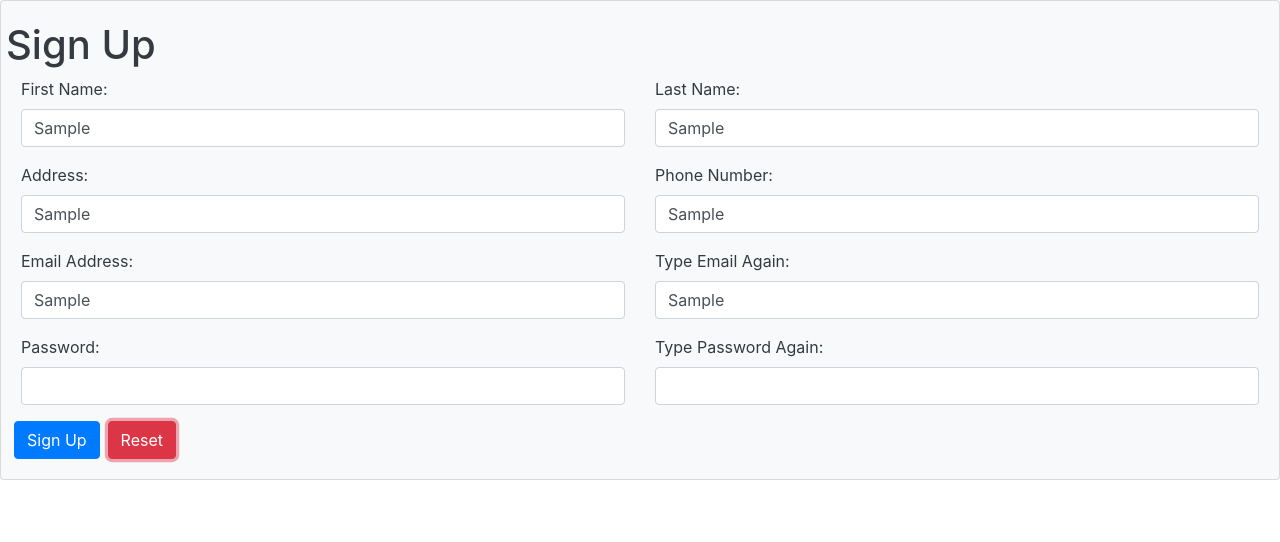
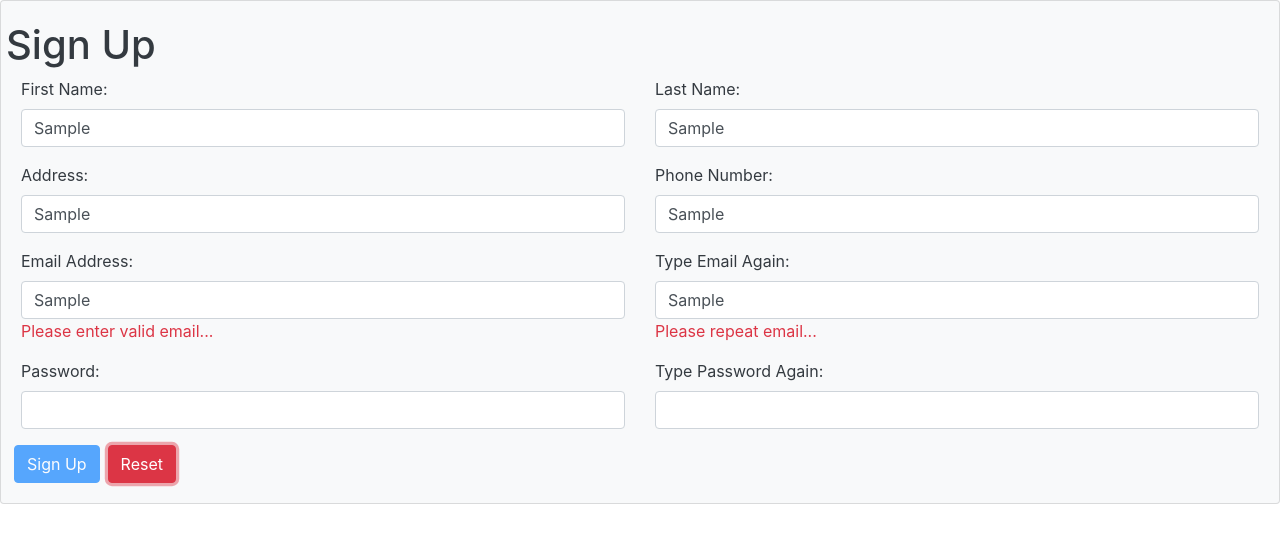
Before and after one commit to sabinbogati1/Student-Management-System-in-MEAN, an Angular app: page /signup in a window 1280 px wide. Both pictures are taken after typing "Sample", "Sample", "Sample", "Sample", "Sample", "Sample" into the empty fields and a click on the button "Reset". Shown: the top 542 px of the page. Built offline with nearby package versions, Linux system fonts and the light colour scheme.

Commit message:
Validation Working Now...

```diff
--- a/src/app/login/login.component.ts
+++ b/src/app/login/login.component.ts
@@ -14,7 +14,7 @@ export class LoginComponent implements OnInit {
 
   ngOnInit() {
     this.loginForm = new FormGroup({
-      'email': new FormControl(null, Validators.email),
+      'email': new FormControl(null, [Validators.required, Validators.email]),
       'password': new FormControl(null, Validators.required)
     });
   }
--- a/src/app/signup/signup.component.html
+++ b/src/app/signup/signup.component.html
@@ -10,7 +10,7 @@
         <div class="form-group">
             <label>First Name:</label>
             <input type="text" class="form-control" formControlName="firstName"/>
-          <span class="text-danger" *ngIf="!signupForm.get('firstName').valid && signupForm.get('firstName').touched">Please enter a password...</span>
+          <span class="text-danger" *ngIf="signupForm.get('firstName').touched && !signupForm.get('firstName').valid" >Please enter your firstName...</span>
         </div>
       </div>
 
@@ -18,7 +18,7 @@
         <div class="form-group">
           <label>Last Name:</label>
           <input type="text" class="form-control" formControlName="lastName"/>
-          <span class="text-danger" *ngIf="!signupForm.get('lastName').valid && signupForm.get('lastName').touched">Please enter a password...</span>
+          <span class="text-danger" *ngIf="!signupForm.get('lastName').valid && signupForm.get('lastName').touched">Please enter your lastName...</span>
         </div>
       </div>
     </div>
@@ -29,7 +29,7 @@
         <div class="form-group">
           <label>Address:</label>
           <input type="text" class="form-control" formControlName="address"/>
-          <span class="text-danger" *ngIf="!signupForm.get('address').valid && signupForm.get('address').touched">Please enter a password...</span>
+          <span class="text-danger" *ngIf="!signupForm.get('address').valid && signupForm.get('address').touched">Please enter your address...</span>
         </div>
       </div>
 
@@ -37,7 +37,7 @@
         <div class="form-group">
           <label>Phone Number:</label>
           <input type="text" class="form-control" formControlName="phoneNumber"/>
-          <span class="text-danger" *ngIf="!signupForm.get('phoneNumber').valid && signupForm.get('phoneNumber').touched">Please enter a password...</span>
+          <span class="text-danger" *ngIf="!signupForm.get('phoneNumber').valid && signupForm.get('phoneNumber').touched">Please enter your phone number...</span>
         </div>
       </div>
     </div>
@@ -48,7 +48,7 @@
         <div class="form-group">
           <label>Email Address:</label>
           <input type="text" class="form-control" formControlName="email"/>
-          <span class="text-danger" *ngIf="!signupForm.get('email').valid && signupForm.get('email').touched">Please enter a password...</span>
+          <span class="text-danger" *ngIf="!signupForm.get('email').valid && signupForm.get('email').touched">Please enter valid email...</span>
         </div>
       </div>
 
@@ -56,7 +56,7 @@
         <div class="form-group">
           <label>Type Email Again:</label>
           <input type="text" class="form-control" formControlName="conformEmail"/>
-          <span class="text-danger" *ngIf="!signupForm.get('conformEmail').valid && signupForm.get('conformEmail').touched">Please enter a password...</span>
+          <span class="text-danger" *ngIf="!signupForm.get('conformEmail').valid && signupForm.get('conformEmail').touched">Please repeat email...</span>
         </div>
       </div>
     </div>
@@ -76,7 +76,7 @@
         <div class="form-group">
           <label>Type Password Again:</label>
           <input type="text" class="form-control" formControlName="conformPassword"/>
-          <span class="text-danger" *ngIf="!signupForm.get('conformPassword').valid && signupForm.get('conformPassword').touched">Please enter a password...</span>
+          <span class="text-danger" *ngIf="!signupForm.get('conformPassword').valid && signupForm.get('conformPassword').touched">Please repeat  password...</span>
 
         </div>
       </div>
--- a/src/app/signup/signup.component.ts
+++ b/src/app/signup/signup.component.ts
@@ -1,5 +1,5 @@
 import { Component, OnInit } from '@angular/core';
-import {FormControl, FormGroup} from "@angular/forms";
+import {FormControl, FormGroup, Validators} from '@angular/forms';
 
 @Component({
   selector: 'app-signup',
@@ -15,14 +15,14 @@ export class SignupComponent implements OnInit {
   ngOnInit() {
 
     this.signupForm = new FormGroup({
-      "firstName": new FormControl(null),
-      "lastName": new FormControl(null),
-      "address": new FormControl(null),
-      "phoneNumber": new FormControl(null),
-      "email": new FormControl(null),
-      "conformEmail": new FormControl(null),
-      "password": new FormControl(null),
-      "conformPassword": new FormControl(null)
+      "firstName": new FormControl(null,Validators.required),
+      "lastName": new FormControl(null, Validators.required),
+      "address": new FormControl(null, Validators.required),
+      "phoneNumber": new FormControl(null, Validators.required),
+      "email": new FormControl(null, [Validators.required, Validators.email]),
+      "conformEmail": new FormControl(null, [Validators.required, Validators.email]),
+      "password": new FormControl(null, Validators.required),
+      "conformPassword": new FormControl(null, Validators.required)
 
     })
   }
```
